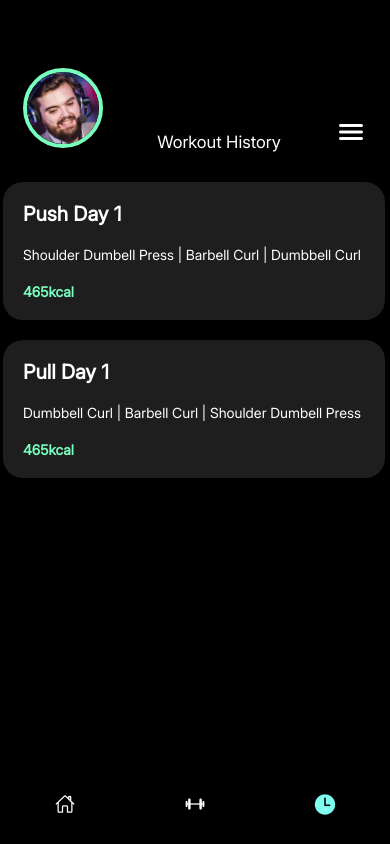
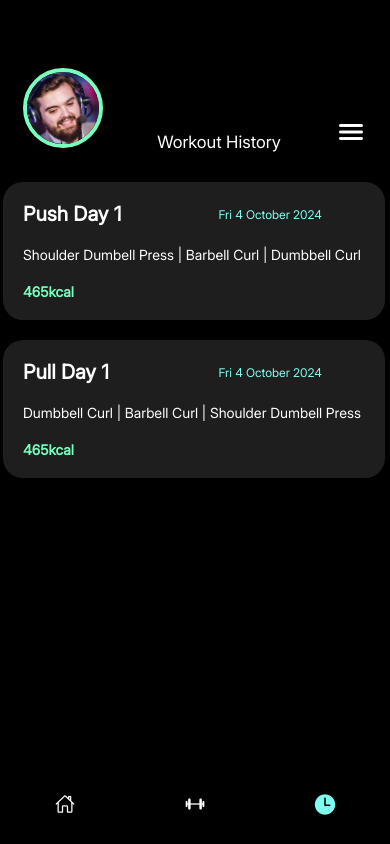
Before and after one commit to andrei-0000/GymIOS, a React Native app: screen /History in a window 390 px wide. Built offline with nearby package versions, Linux system fonts and the light colour scheme.

Commit message:
adjustments + date displays pretty

```diff
--- a/components/WorkoutCard.tsx
+++ b/components/WorkoutCard.tsx
@@ -29,7 +29,7 @@ export interface WorkoutProps {
   exercises: Exercise[];
 }
 
-function WorkoutCard({ id, name, date, exercises }: WorkoutProps) {
+function WorkoutCard({ id, name, date: dateString, exercises }: WorkoutProps) {
   const [exerciseData, setExerciseData] = useState(
     exercises.map((exercise) => ({
       name: exercise.name,
@@ -42,6 +42,8 @@ function WorkoutCard({ id, name, date, exercises }: WorkoutProps) {
       weight: exercise.weight,
     }))
   );
+
+  const date = dateString ? new Date(dateString) : new Date();
 
   const [exerciseName, setExerciseName] = useState("");
 
@@ -207,7 +209,14 @@ function WorkoutCard({ id, name, date, exercises }: WorkoutProps) {
                   </View>
                   <View style={styles.exerciseFooter}>
                     <Text style={styles.SmallTextStyle}>
-                      {date?.toString()}
+                      {!isNaN(date.getTime())
+                        ? date.toLocaleDateString("en-gb", {
+                            weekday: "short",
+                            month: "long",
+                            day: "numeric",
+                            year: "numeric",
+                          })
+                        : "Invalid Date"}
                     </Text>
                     {isExpanded && (
                       <TouchableOpacity
--- a/components/WorkoutHistoryCard.tsx
+++ b/components/WorkoutHistoryCard.tsx
@@ -10,13 +10,23 @@ interface WorkoutHistoryCardProps {
 }
 
 function WorkoutHistoryCard({ workout }: WorkoutHistoryCardProps) {
-  const { id, name, exercises, date } = workout;
+  const { id, name, exercises, date: dateString } = workout;
+  const date = dateString ? new Date(dateString) : new Date();
 
   return (
     <View style={styles.card}>
       <View style={styles.HeaderContainer}>
         <Text style={styles.HeaderTextStyle}>{name}</Text>
-        <Text style={styles.SmallTextStyle}>{date?.toString()}</Text>
+        <Text style={styles.SmallTextStyle}>
+          {!isNaN(date.getTime())
+            ? date.toLocaleDateString("en-gb", {
+                weekday: "short",
+                month: "long",
+                day: "numeric",
+                year: "numeric",
+              })
+            : "Invalid Date"}
+        </Text>
       </View>
       <Text numberOfLines={1} style={styles.NormalTextStyle}>
         {exercises?.map((exercise) => exercise.name).join(" | ")}
@@ -61,9 +71,9 @@ const styles = StyleSheet.create({
   },
   SmallTextStyle: {
     fontFamily: "inter",
-    fontSize: 10,
+    fontSize: 12,
     color: COLORS.seaBlue,
-    flex: 2,
+    flex: 3,
   },
   MoreTextStyle: {
     fontFamily: "inter",
--- a/screens/HistoryScreen.tsx
+++ b/screens/HistoryScreen.tsx
@@ -16,18 +16,18 @@ const HistoryScreen = () => {
       <StatusBar backgroundColor={COLORS.black} style="light" />
       <ScrollView
         showsVerticalScrollIndicator={false}
-        contentContainerStyle={styles.ScrollViewFlex}
+        contentContainerStyle={[styles.ScrollViewFlex]}
+        style={{ marginBottom: tabBarHeight }}
       >
-        <View style={[styles.ScrollViewInner, { marginBottom: tabBarHeight }]}>
-          <HeaderBar title="Workout History" />
-
+        <HeaderBar title="Workout History" />
+        <View style={styles.ScrollViewInner}>
           <View style={styles.ItemContainer}>
             {workoutHistory.length > 0 ? (
               <View style={styles.ListItemContainer}>
                 {workoutHistory
                   .toReversed()
                   .map((workout: any, index: number) => (
-                    <WorkoutHistoryCard workout={workout} />
+                    <WorkoutHistoryCard key={index} workout={workout} />
                   ))}
               </View>
             ) : (
```
